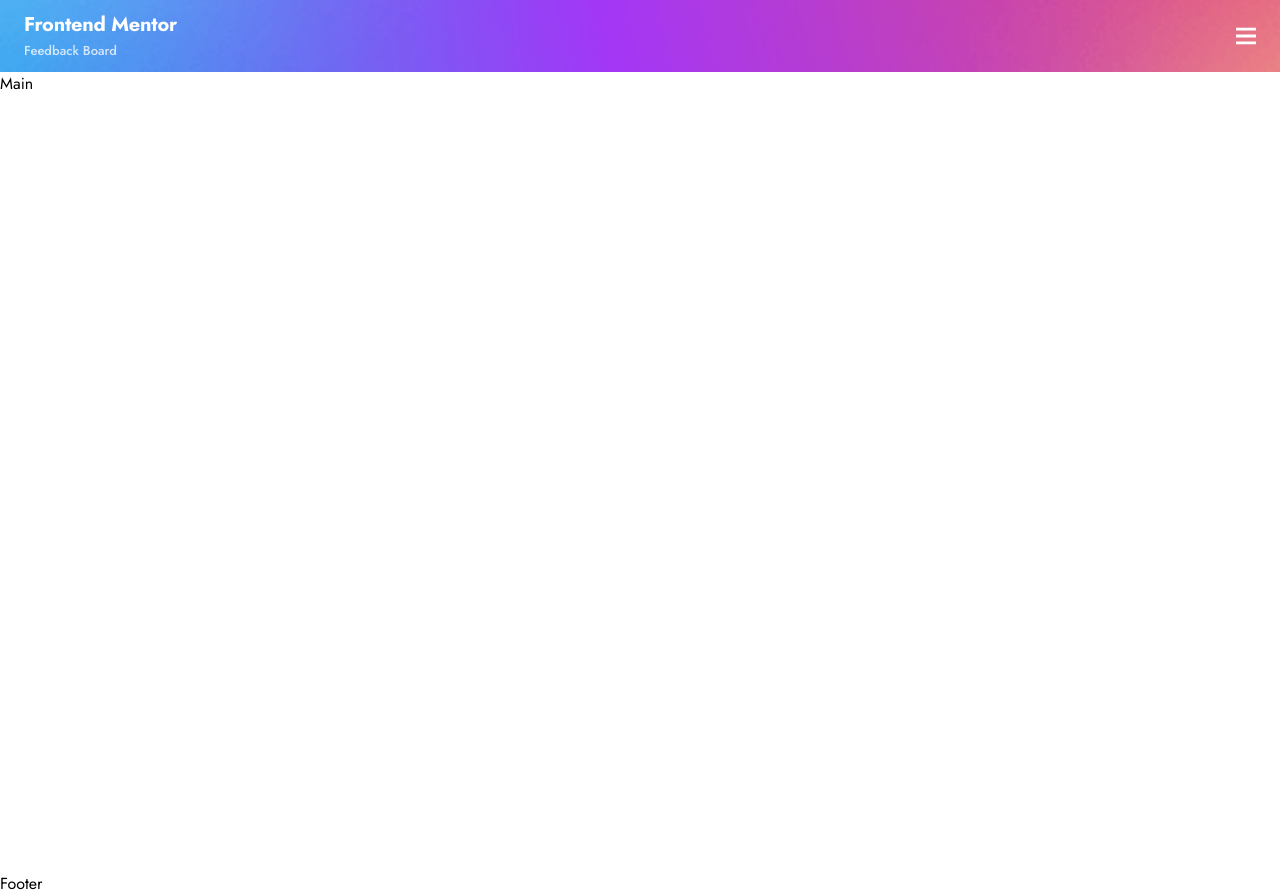
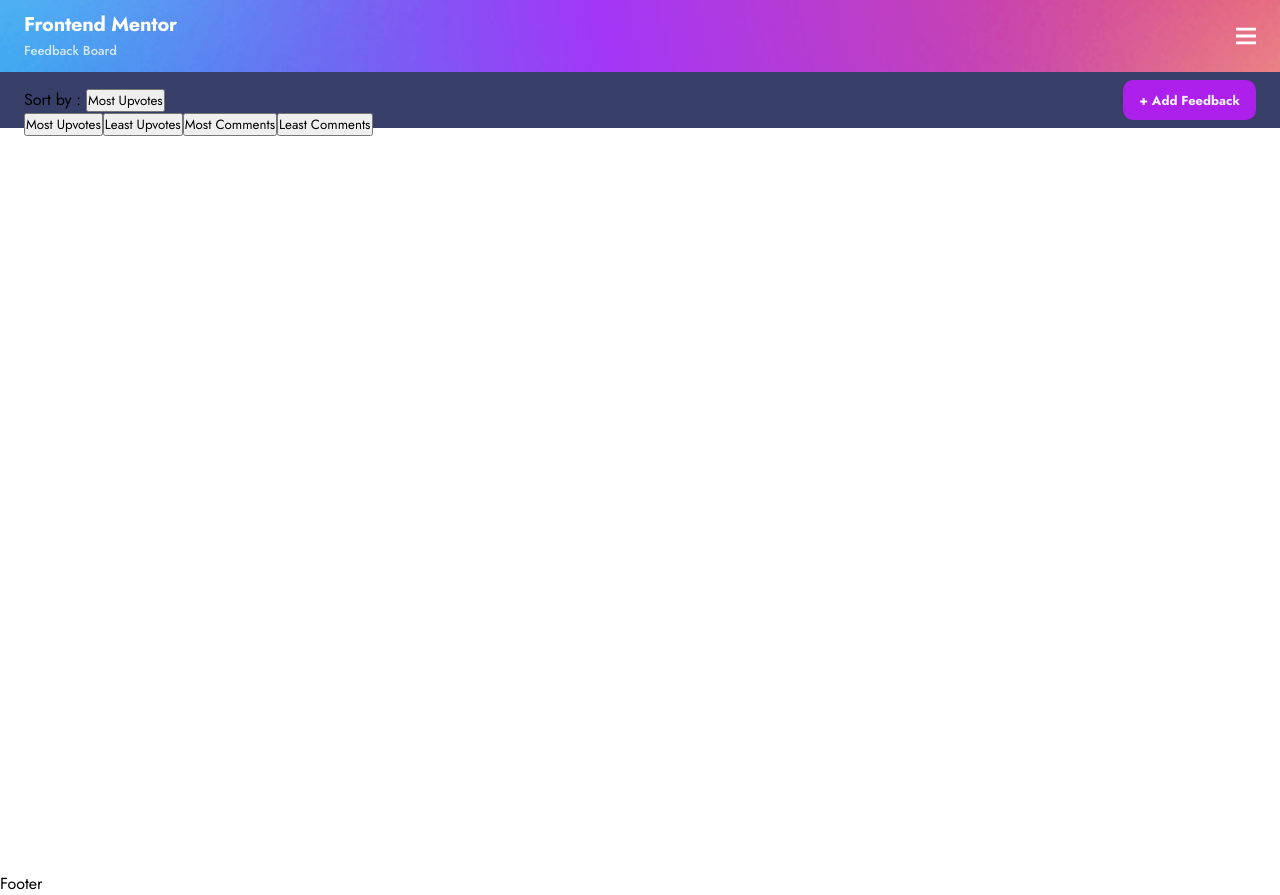
Before and after one commit to ryanbradley-webdev/product-feedback-app, a React (Vite) app in the folder client/: page / in a window 1280 px wide. Built offline with nearby package versions, Linux system fonts and the light colour scheme.

Commit message:
Add sort UI to main element on root route.

```diff
--- a/client/src/App.css
+++ b/client/src/App.css
@@ -23,3 +23,7 @@ h4 {
     font: var(--font-h4);
     letter-spacing: var(--space-h4);
 }
+
+button {
+    font-family: inherit;
+}
--- a/client/src/components/button/button.module.css
+++ b/client/src/components/button/button.module.css
@@ -4,5 +4,26 @@
 .grey-blue,
 .red,
 .bare {
+    padding-inline: 16px;
+    height: 40px;
+    font-size: 13px;
+    font-weight: bold;
     border: none;
+    border-radius: var(--radius-btn);
 }
+
+.purple,
+.blue,
+.dark-blue,
+.grey-blue,
+.red {
+    color: var(--clr-white-600);
+}
+
+.purple {
+    background-color: var(--clr-purple-900);
+}
+
+.purple:is(:hover, :focus) {
+    background-color: var(--clr-purple-600);
+}
--- /dev/null
+++ b/client/src/components/feedbackList/FeedbackList.tsx
@@ -0,0 +1,82 @@
+import { Dispatch, SetStateAction, useState } from 'react'
+import { capitalize } from '../../../util/capitalize'
+import styles from './feedbackList.module.css'
+import Button from '../button/Button'
+
+export default function FeedbackList({
+    sortTerm,
+    setSortTerm
+}: {
+    sortTerm: SortOptions
+    setSortTerm: Dispatch<SetStateAction<SortOptions>>
+}) {
+    const [optionsVisible, setOptionsVisible] = useState(false)
+
+    const handleClick = () => {
+        setOptionsVisible(!optionsVisible)
+    }
+
+    return (
+        <div
+            className={styles.sort}
+        >
+
+            <p>
+                Sort by :&nbsp;
+                <button
+                    onClick={handleClick}
+                >
+
+                    {capitalize(sortTerm.replace('-', ' '))}
+
+                </button>
+            </p>
+
+            <div
+                className={styles.sort_option_container}
+                aria-hidden={!optionsVisible}
+            >
+
+                <button
+                    className={styles.sort_option}
+                    data-selected={sortTerm === 'most-upvotes'}
+                    onClick={() => setSortTerm('most-upvotes')}
+                >
+                    Most Upvotes
+                </button>
+
+                <button
+                    className={styles.sort_option}
+                    data-selected={sortTerm === 'least-upvotes'}
+                    onClick={() => setSortTerm('least-upvotes')}
+                >
+                    Least Upvotes
+                </button>
+
+                <button
+                    className={styles.sort_option}
+                    data-selected={sortTerm === 'most-comments'}
+                    onClick={() => setSortTerm('most-comments')}
+                >
+                    Most Comments
+                </button>
+
+                <button
+                    className={styles.sort_option}
+                    data-selected={sortTerm === 'least-comments'}
+                    onClick={() => setSortTerm('least-comments')}
+                >
+                    Least Comments
+                </button>
+
+            </div>
+
+            <Button
+                color='purple'
+            >
+                &#43; Add Feedback
+            </Button>
+
+        </div>
+    )
+}
--- /dev/null
+++ b/client/src/components/feedbackList/feedbackList.module.css
@@ -0,0 +1,14 @@
+.sort {
+    position: relative;
+    display: flex;
+    align-items: center;
+    justify-content: space-between;
+    padding-inline: 24px;
+    padding-block: 8px;
+    background-color: var(--clr-blue-300);
+}
+
+.sort_option_container {
+    position: absolute;
+    top: 40px;
+}
--- a/client/src/routes/suggestions/Suggestions.tsx
+++ b/client/src/routes/suggestions/Suggestions.tsx
@@ -1,9 +1,11 @@
 import { useState } from 'react'
 import Header from '../../components/header/Header'
 import styles from './suggestions.module.css'
+import FeedbackList from '../../components/feedbackList/FeedbackList'
 
 export default function Suggestions() {
     const [filters, setFilters] = useState<string[]>([])
+    const [sortTerm, setSortTerm] = useState<SortOptions>('most-upvotes')
 
     return (
         <>
@@ -17,7 +19,10 @@ export default function Suggestions() {
                 className={styles.main}
             >
 
-                Main
+                <FeedbackList
+                    sortTerm={sortTerm}
+                    setSortTerm={setSortTerm}
+                />
 
             </main>
 
--- /dev/null
+++ b/client/src/types.d.ts
@@ -0,0 +1 @@
+type SortOptions = 'most-upvotes' | 'least-upvotes' | 'most-comments' | 'least-comments'
--- /dev/null
+++ b/client/util/capitalize.ts
@@ -0,0 +1,11 @@
+export const capitalize = (str: string) => {
+    const words = str.split(' ')
+
+    return words.map(word => {
+        const letters = word.split('')
+
+        letters[0] = letters[0].toUpperCase()
+
+        return letters.join('')
+    }).join(' ')
+}
```
